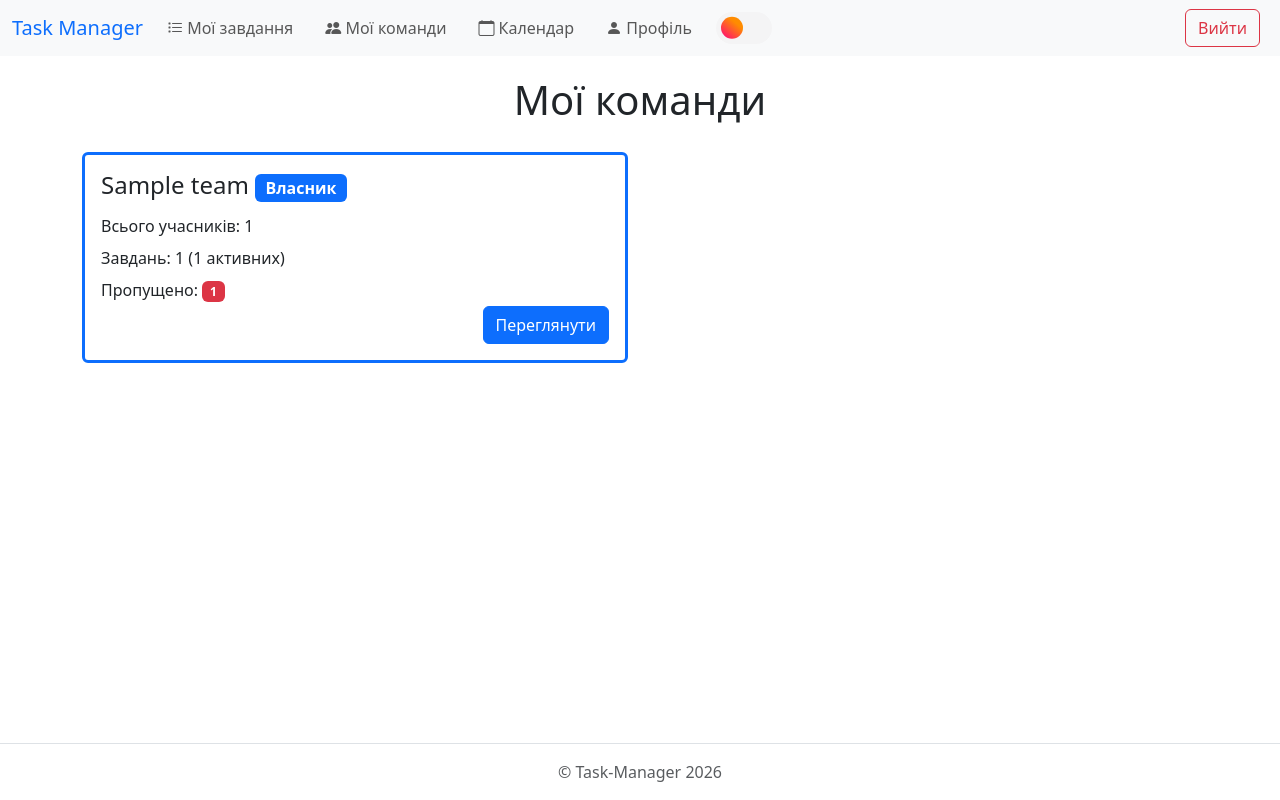
After one commit to rifemane5328/Task-Manager, a Django app: page /teams/ in a window 1280 px wide. The commit adds this page. Run offline with Django 5.2, Linux system fonts and the light colour scheme; a user stored in the database is signed in; tables that the repository leaves empty hold one stand-in row (values such as "Sample post").

Commit message:
feat(teams page): Added page for viewing all user's teams with some information about each. Also added some icons to page links in navbar and a hover to the brand name. Now on the dashboard user can see all his tasks, not just those which are not missed

```diff
--- /dev/null
+++ b/src/static/css/main.css
@@ -0,0 +1,13 @@
+.main-block {
+    display: flex;
+    justify-content: center;
+    align-items: center;
+}
+
+.navbar-brand {
+    color: var(--bs-primary);
+    transition: color 0.15s ease-in-out;
+}
+.navbar-brand:hover {
+    color: var(--bs-primary-text-emphasis);
+}
--- a/src/task_manage/static/css/styles.css
+++ b/src/task_manage/static/css/styles.css
@@ -1,9 +1,3 @@
-.main-block {
-    display: flex;
-    justify-content: center;
-    align-items: center;
-}
-
 .card.total-tasks {
     border-color:rgb(150, 0, 209);
     border-width: 3px;
--- a/src/task_manage/templates/task_manage/dashboard.html
+++ b/src/task_manage/templates/task_manage/dashboard.html
@@ -68,7 +68,7 @@ Dashboard
                                     {% elif task.status == 'done' %}bg-success
                                     {% endif %}
                                     ">{{ task.get_status_display }}</span></td>
-                                <td>{{ task.deadline|date:"d.m" }}</td>
+                                <td>{% if task.deadline %} {{ task.deadline|date:"d.m" }} {% else %} Немає {% endif %}</td>
                                 <td>{{ task.category.name }}</td>
                             </tr>
                         {% endfor %}
--- a/src/task_manage/views.py
+++ b/src/task_manage/views.py
@@ -19,7 +19,7 @@ def profile_view(request):
 
 @login_required
 def dashboard_view(request):
-    base_tasks = Task.objects.filter(assigned_to=request.user, deadline__gte=date.today())
+    base_tasks = Task.objects.filter(assigned_to=request.user)
 
     total_tasks = base_tasks.count()
     user_tasks = base_tasks.order_by("deadline")[:5]
--- /dev/null
+++ b/src/teams/templates/teams/teams.html
@@ -0,0 +1,62 @@
+{% extends 'base.html' %}
+{% load static %}
+
+{% block title %}Команди{% endblock %}
+
+{% block styles %}
+<link href="{% static 'css/styles.css' %}" rel="stylesheet">
+{% endblock %}
+
+{% block nav %}
+{% include 'nav.html' %}
+{% endblock %}
+
+{% block content %}
+<div class="container my-3 flex-grow-1">
+    <h1 class="main-block py-1">
+        Мої команди
+    </h1>
+    <div class="row row-teams my-4">
+        {% if teams %}
+            {% for team in teams %}
+                <div class="col-md-6 mb-3">
+                    <div class="card border-start border-3
+                        {% if team.user_role == 'owner' %} border-primary
+                        {% elif team.user_role == 'admin' %} border-warning
+                        {% else %} border-info {% endif %}">
+                        <div class="card-body d-flex flex-column">
+                            <h4 class="card-title">{{ team.name }}
+                                <span class="badge fs-6
+                                {% if team.user_role == 'owner' %} bg-primary
+                                {% elif team.user_role == 'admin' %} bg-warning
+                                {% else %} bg-info {% endif %}">
+                                    {% if team.user_role == "owner" %}Власник
+                                    {% elif team.user_role == "admin" %}Адміністатор
+                                    {% elif team.user_role == "member" %}Учасник{% endif %}
+                                </span>
+                            </h4>
+                            <p class="card-text my-1">
+                                Всього учасників: {{ team.member_count }}
+                            </p>
+                            <p class="card-text my-1">
+                                Завдань: {{ team.task_count }} ({{ team.active_tasks_count }} активних)
+                            </p>
+                            {% if team.missed_tasks_count > 0 %}
+                                <p class="card-text my-1">
+                                    Пропущено: <span class="badge bg-danger">{{ team.missed_tasks_count }}</span>
+                                </p>
+                            {% endif %}
+                            <div class="mt-auto d-flex justify-content-end">
+                                <a href="{% url 'teams:team_detail' team.id %}" class="btn btn-primary">Переглянути</a>
+                            </div>
+                        </div>
+                    </div>
+                </div>
+            {% endfor %}
+        {% else %}
+            <p class="text-muted">Наразі ви не перебуваєте в жодній команді.</p>
+            <p class="text-muted">Почекайте, поки вас запросять, або створіть нову команду.</p>
+        {% endif %}
+    </div>
+</div>
+{% endblock %}
--- a/src/teams/urls.py
+++ b/src/teams/urls.py
@@ -1,9 +1,11 @@
 from django.urls import path
+from . import views
 
 
 app_name = "teams"
 
 
 urlpatterns = [
-
+    path("", views.teams_view, name="my_teams"),
+    path("<int:team_id>/detail", views.team_detail_view, name="team_detail")
 ]
--- a/src/teams/views.py
+++ b/src/teams/views.py
@@ -1,3 +1,24 @@
 from django.shortcuts import render
+from django.db.models import Count, Subquery, OuterRef, Q
+from datetime import date
 
-# Create your views here.
+from .models import Team, TeamMember
+from task_manage.models import Task
+
+def teams_view(request):
+    teams = Team.objects.filter(members__user=request.user).annotate(member_count=Count('members', distinct=True)
+        ).annotate(task_count=Count('tasks', distinct=True)).annotate(active_tasks_count=Count(
+        'tasks', filter=~Q(tasks__status='done'), distinct=True)).annotate(missed_tasks_count=Count(
+        'tasks', filter=Q(tasks__deadline__lt=date.today()) & ~Q(tasks__status='done'), distinct=True)
+        ).annotate(user_role=Subquery(
+            TeamMember.objects.filter(team=OuterRef('pk'), user=request.user).values('role')[:1]))
+
+    context = {
+        "teams": teams
+    }
+
+    return render(request, "teams/teams.html", context)
+
+
+def team_detail_view(request):
+    ...
--- a/src/templates/base.html
+++ b/src/templates/base.html
@@ -9,6 +9,7 @@
         integrity="sha384-sRIl4kxILFvY47J16cr9ZwB07vP4J8+LH7qKQnuqkuIAvNWLzeN8tE5YBujZqJLB" crossorigin="anonymous">
     <link rel="stylesheet" href="https://cdn.jsdelivr.net/npm/bootstrap-icons@1.13.1/font/bootstrap-icons.min.css">
     <link rel="stylesheet" href="{% static 'css/theme.css' %}">
+    <link rel="stylesheet" href="{% static 'css/main.css' %}">
     {% block styles %}{% endblock %}
 </head>
 <body class="d-flex flex-column min-vh-100">
--- a/src/templates/nav.html
+++ b/src/templates/nav.html
@@ -1,15 +1,15 @@
 <nav class="navbar navbar-expand-lg bg-body-tertiary">
     <div class="container-fluid">
-        <a class="navbar-brand" href="{% url 'task_manage:dashboard' %}" style="color: blue">Task Manager</a>
+        <a class="navbar-brand" href="{% url 'task_manage:dashboard' %}">Task Manager</a>
         <button class="navbar-toggler" type="button" data-bs-toggle="collapse" data-bs-target="#navbarNavAltMarkup" aria-controls="navbarNavAltMarkup" aria-expanded="false" aria-label="Toggle navigation">
             <span class="navbar-toggler-icon"></span>
         </button>
         <div class="collapse navbar-collapse" id="navbarNavAltMarkup">
             <div class="navbar-nav">
-                <a class="nav-link {% if request.resolver_match.url_name == 'my_tasks' %}active{% endif %}" aria-current="page" href="{% url 'task_manage:my_tasks' %}">Мої завдання</a>
-                <a class="nav-link {% if request.resolver_match.url_name == 'calendar' %}active{% endif %}" href="#">Календар <i class="bi bi-calendar"></i></a>
-                <!-- <a class="nav-link" href="#">Команди</a> -->
-                <a class="nav-link {% if request.resolver_match.url_name == 'profile' %}active{% endif %}" aria-current="page" href="{% url 'task_manage:profile' %}">Профіль</a>
+                <a class="nav-link me-3 {% if request.resolver_match.url_name == 'my_tasks' %}active{% endif %}" aria-current="page" href="{% url 'task_manage:my_tasks' %}"><i class="bi bi-list-task"></i> Мої завдання</a>
+                <a class="nav-link me-3 {% if request.resolver_match.url_name == 'teams' %}active{% endif %}" href="{% url 'teams:my_teams' %}"><i class="bi bi-people-fill"></i> Мої команди</a>
+                <a class="nav-link me-3 {% if request.resolver_match.url_name == 'calendar' %}active{% endif %}" href="#"><i class="bi bi-calendar"></i> Календар</a>
+                <a class="nav-link me-3 {% if request.resolver_match.url_name == 'profile' %}active{% endif %}" aria-current="page" href="{% url 'task_manage:profile' %}"><i class="bi bi-person-fill"></i> Профіль</a>
             </div>
             <label class="switch" id="themeToggle">
                 <input type="checkbox">
```
